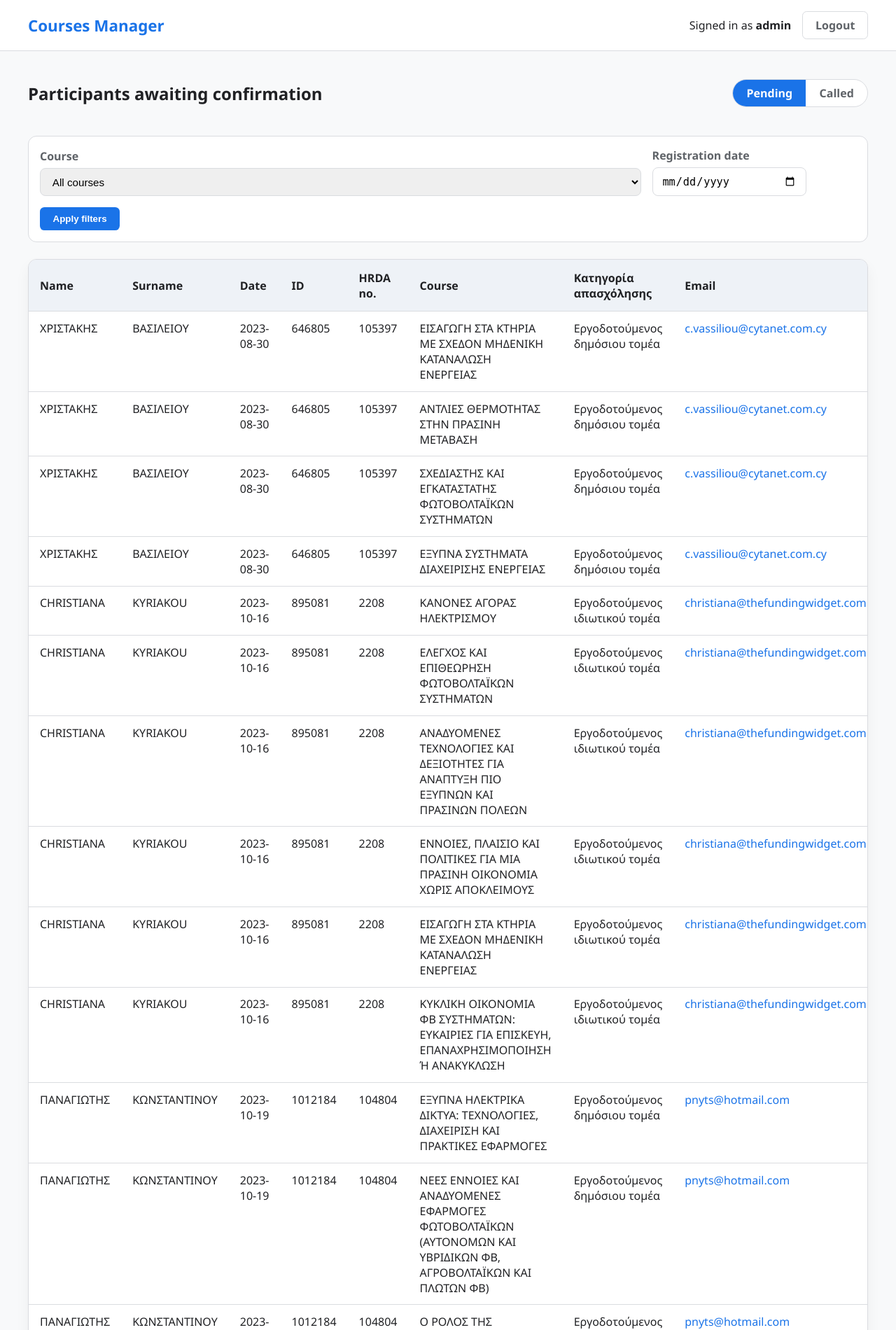
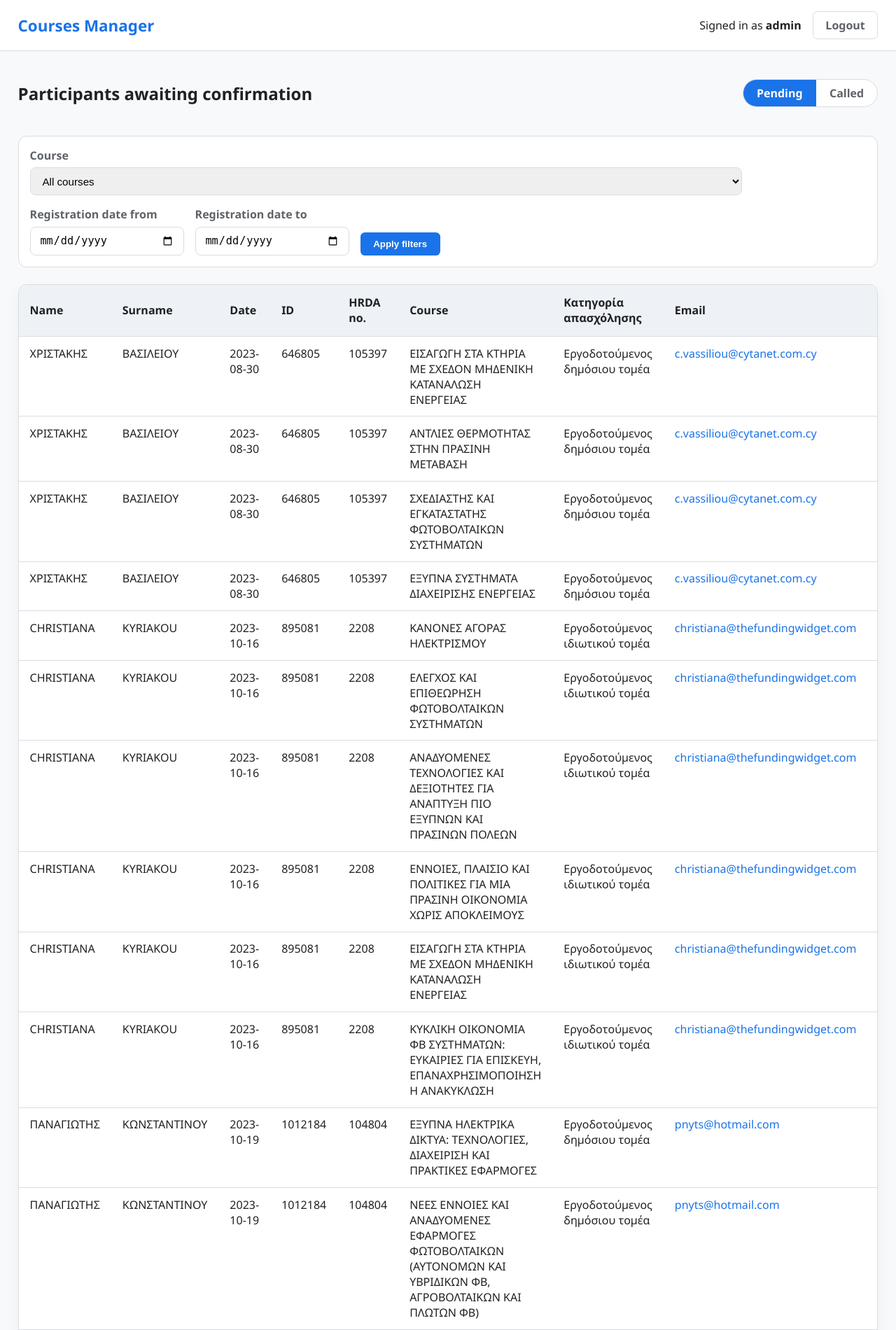
Before and after one commit to micelo/courses-manager, a Flask app: page / in a window 1280 px wide. Shown: the top 1900 px of the page at 70% size. Run offline with Flask 2, Linux system fonts and the light colour scheme; a user stored in the database is signed in; data comes from the database, SQL or seed files in the repository.

Commit message:
Improve dashboard filtering and course display

```diff
--- a/app.py
+++ b/app.py
@@ -1,5 +1,6 @@
 import os
 import sqlite3
+import unicodedata
 from datetime import datetime, date
 from pathlib import Path
 from typing import Dict, Optional, Tuple, List
@@ -25,6 +26,14 @@ except ImportError as exc:  # pragma: no cover - handled at runtime
     ) from exc
 
 
+def uppercase_no_tonos(value: Optional[str]) -> str:
+    if not value:
+        return ""
+    normalized = unicodedata.normalize("NFD", str(value))
+    stripped = "".join(c for c in normalized if unicodedata.category(c) != "Mn")
+    return stripped.upper()
+
+
 def create_app() -> Flask:
     app = Flask(__name__)
     base_dir = Path(__file__).resolve().parent
@@ -32,6 +41,8 @@ def create_app() -> Flask:
                                               "bb6510346d1d2d1fb6aa5802c04e625b05c4e29141ab1320b86705dff3cf2874")
     app.config["DATABASE"] = str(base_dir / "app.db")
     app.config["EXCEL_FILE"] = str(base_dir / "registrations.xlsx")
+
+    app.jinja_env.filters["uppercase_no_tonos"] = uppercase_no_tonos
 
     with app.app_context():
         _initialize_database()
@@ -217,7 +228,7 @@ def register_routes(app: Flask) -> None:
         flash("You have been logged out.", "info")
         return redirect(url_for("login"))
 
-    def _parse_filters() -> Tuple[int, str, str]:
+    def _parse_filters() -> Tuple[int, str, str, str]:
         try:
             page = int(request.args.get("page", 1))
         except ValueError:
@@ -225,15 +236,17 @@ def register_routes(app: Flask) -> None:
         page = max(page, 1)
 
         selected_course = request.args.get("course", "").strip()
-        selected_date = request.args.get("date", "").strip()
+        selected_date_from = request.args.get("date_from", "").strip()
+        selected_date_to = request.args.get("date_to", "").strip()
 
-        return page, selected_course, selected_date
+        return page, selected_course, selected_date_from, selected_date_to
 
     def _fetch_registrations(
         base_condition: str,
         base_params: Tuple[object, ...],
         selected_course: str,
-        selected_date: str,
+        selected_date_from: str,
+        selected_date_to: str,
         page: int,
     ) -> Tuple[List[sqlite3.Row], bool]:
         per_page = 20
@@ -246,9 +259,13 @@ def register_routes(app: Flask) -> None:
             conditions.append("course_name = ?")
             params.append(selected_course)
 
-        if selected_date:
-            conditions.append("registration_date = ?")
-            params.append(selected_date)
+        if selected_date_from:
+            conditions.append("registration_date >= ?")
+            params.append(selected_date_from)
+
+        if selected_date_to:
+            conditions.append("registration_date <= ?")
+            params.append(selected_date_to)
 
         where_clause = " WHERE " + " AND ".join(conditions) if conditions else ""
 
@@ -273,12 +290,13 @@ def register_routes(app: Flask) -> None:
     @app.route("/")
     @login_required
     def dashboard():
-        page, selected_course, selected_date = _parse_filters()
+        page, selected_course, selected_date_from, selected_date_to = _parse_filters()
         registrations, has_next = _fetch_registrations(
             "status != ?",
             ("CALLED",),
             selected_course,
-            selected_date,
+            selected_date_from,
+            selected_date_to,
             page,
         )
 
@@ -288,7 +306,8 @@ def register_routes(app: Flask) -> None:
             page=page,
             has_next=has_next,
             selected_course=selected_course,
-            selected_date=selected_date,
+            selected_date_from=selected_date_from,
+            selected_date_to=selected_date_to,
             courses=COURSES,
             allow_call_action=True,
             pagination_endpoint="dashboard",
@@ -296,25 +315,28 @@ def register_routes(app: Flask) -> None:
                 "dashboard",
                 page=page - 1,
                 course=selected_course or None,
-                date=selected_date or None,
+                date_from=selected_date_from or None,
+                date_to=selected_date_to or None,
             ) if page > 1 else None,
             next_url=url_for(
                 "dashboard",
                 page=page + 1,
                 course=selected_course or None,
-                date=selected_date or None,
+                date_from=selected_date_from or None,
+                date_to=selected_date_to or None,
             ) if has_next else None,
         )
 
     @app.route("/called")
     @login_required
     def called_participants():
-        page, selected_course, selected_date = _parse_filters()
+        page, selected_course, selected_date_from, selected_date_to = _parse_filters()
         registrations, has_next = _fetch_registrations(
             "status = ?",
             ("CALLED",),
             selected_course,
-            selected_date,
+            selected_date_from,
+            selected_date_to,
             page,
         )
 
@@ -324,7 +346,8 @@ def register_routes(app: Flask) -> None:
             page=page,
             has_next=has_next,
             selected_course=selected_course,
-            selected_date=selected_date,
+            selected_date_from=selected_date_from,
+            selected_date_to=selected_date_to,
             courses=COURSES,
             allow_call_action=False,
             pagination_endpoint="called_participants",
@@ -332,13 +355,15 @@ def register_routes(app: Flask) -> None:
                 "called_participants",
                 page=page - 1,
                 course=selected_course or None,
-                date=selected_date or None,
+                date_from=selected_date_from or None,
+                date_to=selected_date_to or None,
             ) if page > 1 else None,
             next_url=url_for(
                 "called_participants",
                 page=page + 1,
                 course=selected_course or None,
-                date=selected_date or None,
+                date_from=selected_date_from or None,
+                date_to=selected_date_to or None,
             ) if has_next else None,
         )
 
--- a/static/styles.css
+++ b/static/styles.css
@@ -30,7 +30,7 @@ a:hover {
 }
 
 .container {
-  width: min(1200px, 94vw);
+  width: min(1400px, 96vw);
   margin: 0 auto;
   padding: 1.5rem 0;
 }
--- a/templates/dashboard.html
+++ b/templates/dashboard.html
@@ -22,17 +22,21 @@
             <select id="course" name="course">
                 <option value="">All courses</option>
                 {% for course in courses %}
-                    <option value="{{ course }}"{% if course == selected_course %} selected{% endif %}>{{ course }}</option>
+                    <option value="{{ course }}"{% if course == selected_course %} selected{% endif %}>{{ course | uppercase_no_tonos }}</option>
                 {% endfor %}
             </select>
         </div>
         <div class="field">
-            <label for="date">Registration date</label>
-            <input id="date" type="date" name="date" value="{{ selected_date }}">
+            <label for="date_from">Registration date from</label>
+            <input id="date_from" type="date" name="date_from" value="{{ selected_date_from }}">
+        </div>
+        <div class="field">
+            <label for="date_to">Registration date to</label>
+            <input id="date_to" type="date" name="date_to" value="{{ selected_date_to }}">
         </div>
         <div class="filters-actions">
             <button type="submit" class="button primary">Apply filters</button>
-            {% if selected_course or selected_date %}
+            {% if selected_course or selected_date_from or selected_date_to %}
                 <a class="button secondary" href="{{ url_for(pagination_endpoint) }}">Reset</a>
             {% endif %}
         </div>
@@ -64,7 +68,7 @@
                 <td data-label="Date">{{ registration['registration_date'] or '—' }}</td>
                 <td data-label="ID">{{ registration['id_number'] }}</td>
                 <td data-label="HRDA no.">{{ registration['hrda_number'] or '—' }}</td>
-                <td data-label="Course">{{ registration['course_name'] }}</td>
+                <td data-label="Course">{{ registration['course_name'] | uppercase_no_tonos }}</td>
                 <td data-label="Κατηγορία απασχόλησης">{{ registration['employment_category'] or '—' }}</td>
                 <td data-label="Email">
                     {% if registration['email'] %}
```
